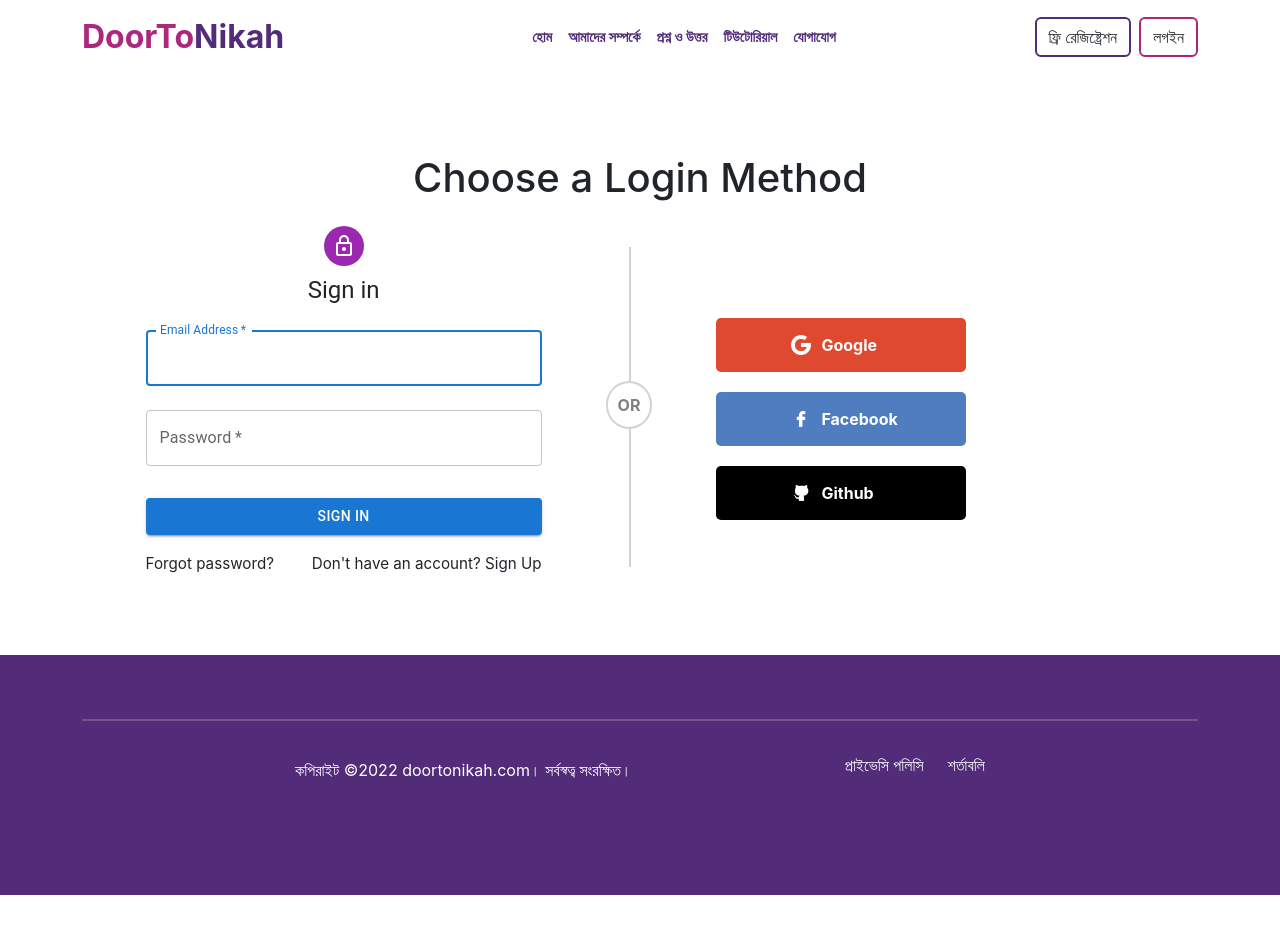
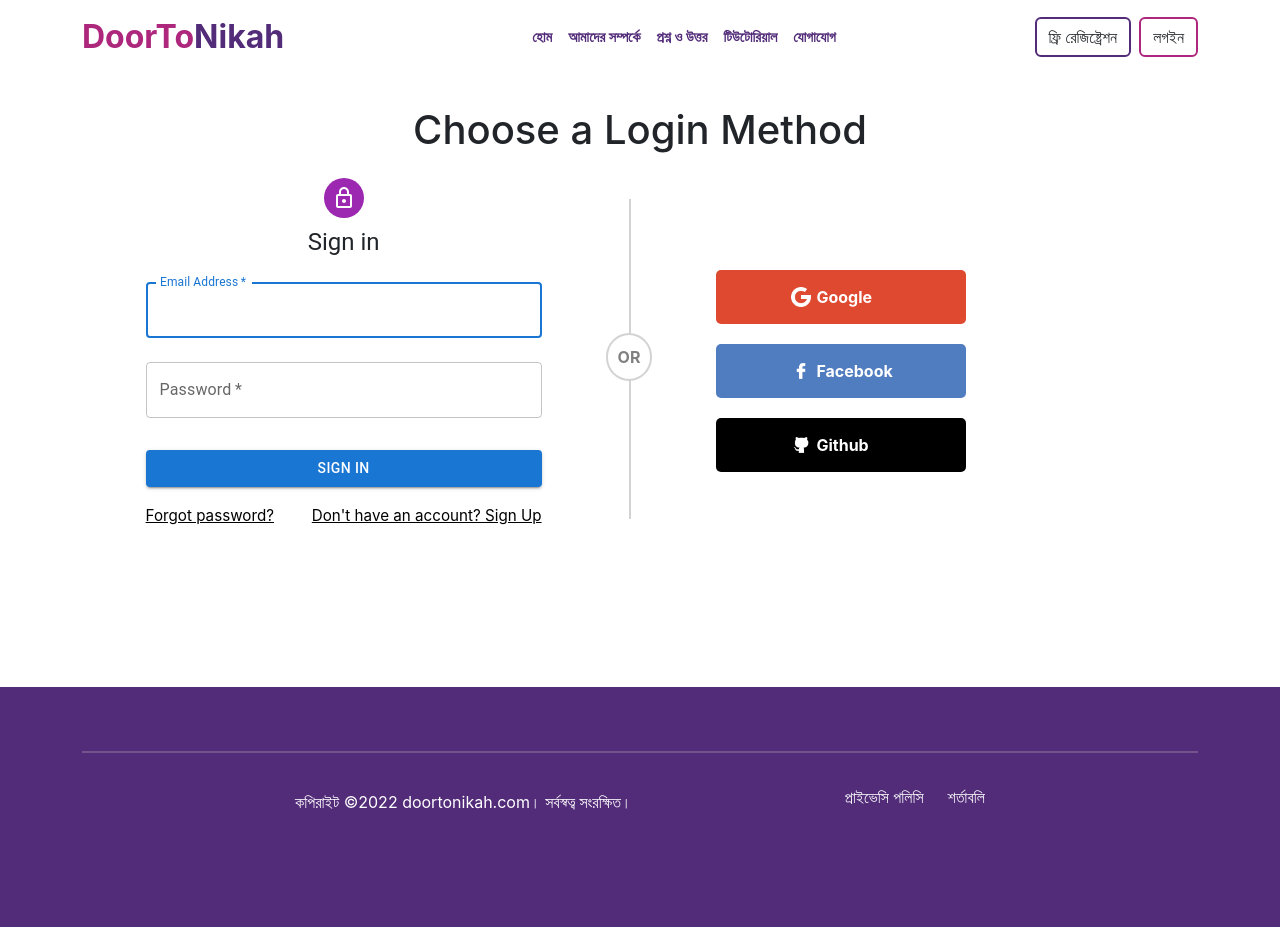
Before and after one commit to SumanIslam/DoorToNikah, a React (Create React App) app: page /login in a window 1280 px wide. Before the commit the page ends 895 px from the top, so only its background shows below. Built offline with nearby package versions, Linux system fonts and the light colour scheme; a web font is replaced by a local one.

Commit message:
add userId in authContext and change some styles of login page

```diff
--- a/src/component/login/login.component.jsx
+++ b/src/component/login/login.component.jsx
@@ -45,7 +45,8 @@ const Login = () => {
 			const user = await httpLoginUser(userData);
 			const accessToken = user.accessToken;
 			const roles = user.roles;
-			setAuth({ ...userData, accessToken, roles });
+			const userId = user.userId;
+			setAuth({ ...userData, accessToken, roles, userId });
 			toast.success(
 				`${
 					user.userName ? user.userName : 'congratulations'
@@ -62,6 +63,7 @@ const Login = () => {
 	};
 
 	const theme = createTheme();
+
 	return (
 		<div className='login'>
 			<h1 className='loginTitle'>Choose a Login Method</h1>
--- a/src/component/login/login.styles.scss
+++ b/src/component/login/login.styles.scss
@@ -1,13 +1,17 @@
 .link {
-	color: #1976d2;
+	color: black;
 	font-size: 95%;
 	text-decoration: underline;
+	transition: color 0.2s ease-in-out ;
+	&:hover {
+		color: #1976d2;
+	}
 }
 
 .login {
 	height: 100%;
 	width: 100%;
-	margin: 5rem 0;
+	margin: 2rem 0 10rem;
 }
 
 .wrapper {
@@ -88,18 +92,10 @@
 	background-color: black;
 }
 
-// .left {
-//   margin-right: -15rem;
-//   margin-top: -5rem;
-// }
-// .right {
-
-// }
-
 .icon {
 	width: 20px;
 	height: 20px;
-	margin-right: 10px;
+	margin-right: 5px;
 }
 
 .loginTitle {
@@ -107,42 +103,7 @@
 	margin-bottom: 2rem;
 }
 
-.link {
-	color: inherit;
-	text-decoration: none;
-}
-
-// @media screen and (max-width: 992px) {
-//   .card {
-//     width: 100%;
-//     margin-bottom: 50px;
-//   }
-
-//   .wrapper {
-//     width: 65%;
-//     height: 90%;
-//     flex-direction: column;
-//   }
-
-//   .loginTitle {
-//     display: none;
-//   }
-
-//   .center {
-//     width: 100%;
-//     position: relative;
-//   }
-
-//   .left {
-//     padding: 20px;
-//   }
-
-//   .right {
-//     padding: 20px;
-//   }
-
-//   .line {
-//     height: 0.5px;
-//     width: 300px;
-//   }
+// .link {
+// 	color: inherit;
+// 	text-decoration: none;
 // }
```
